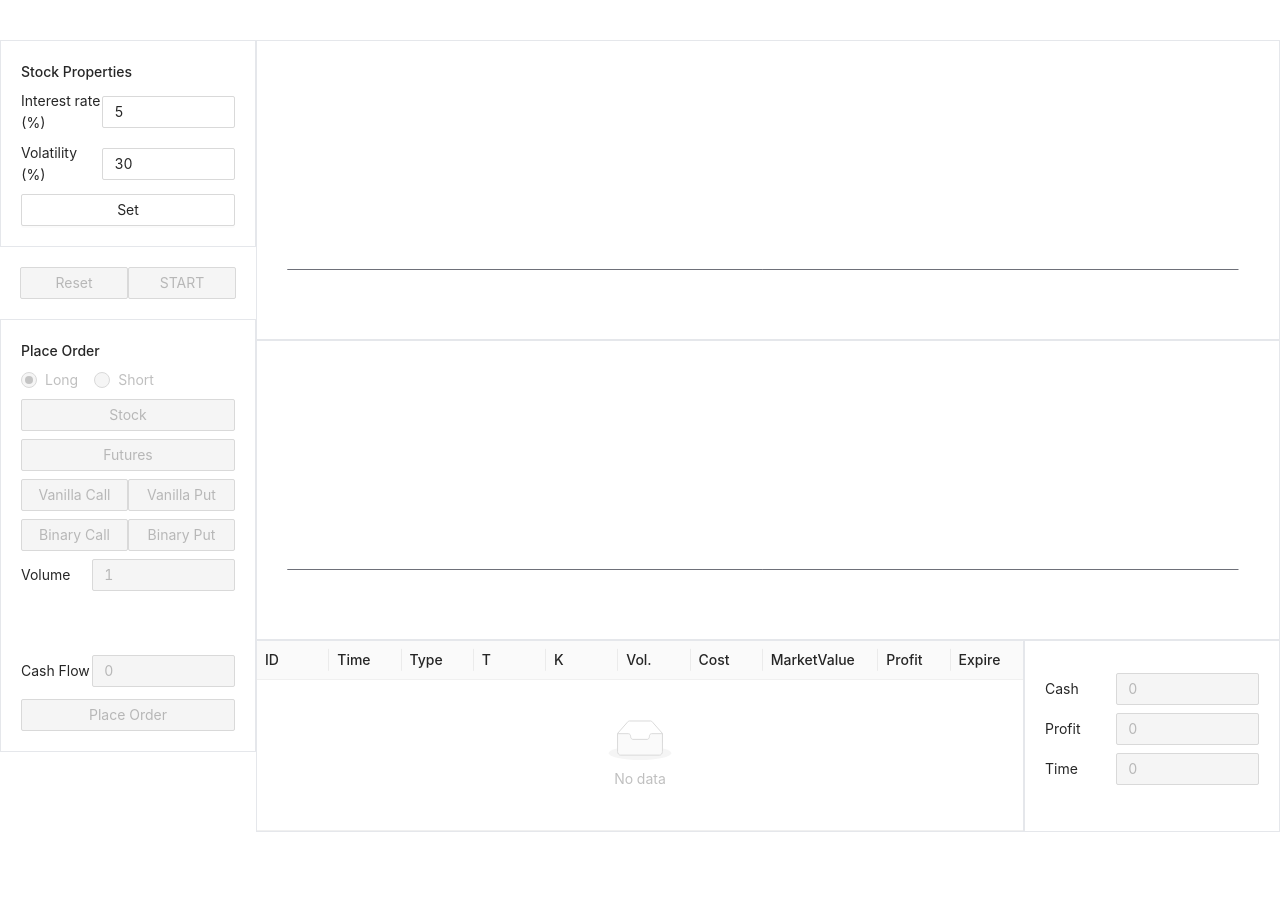
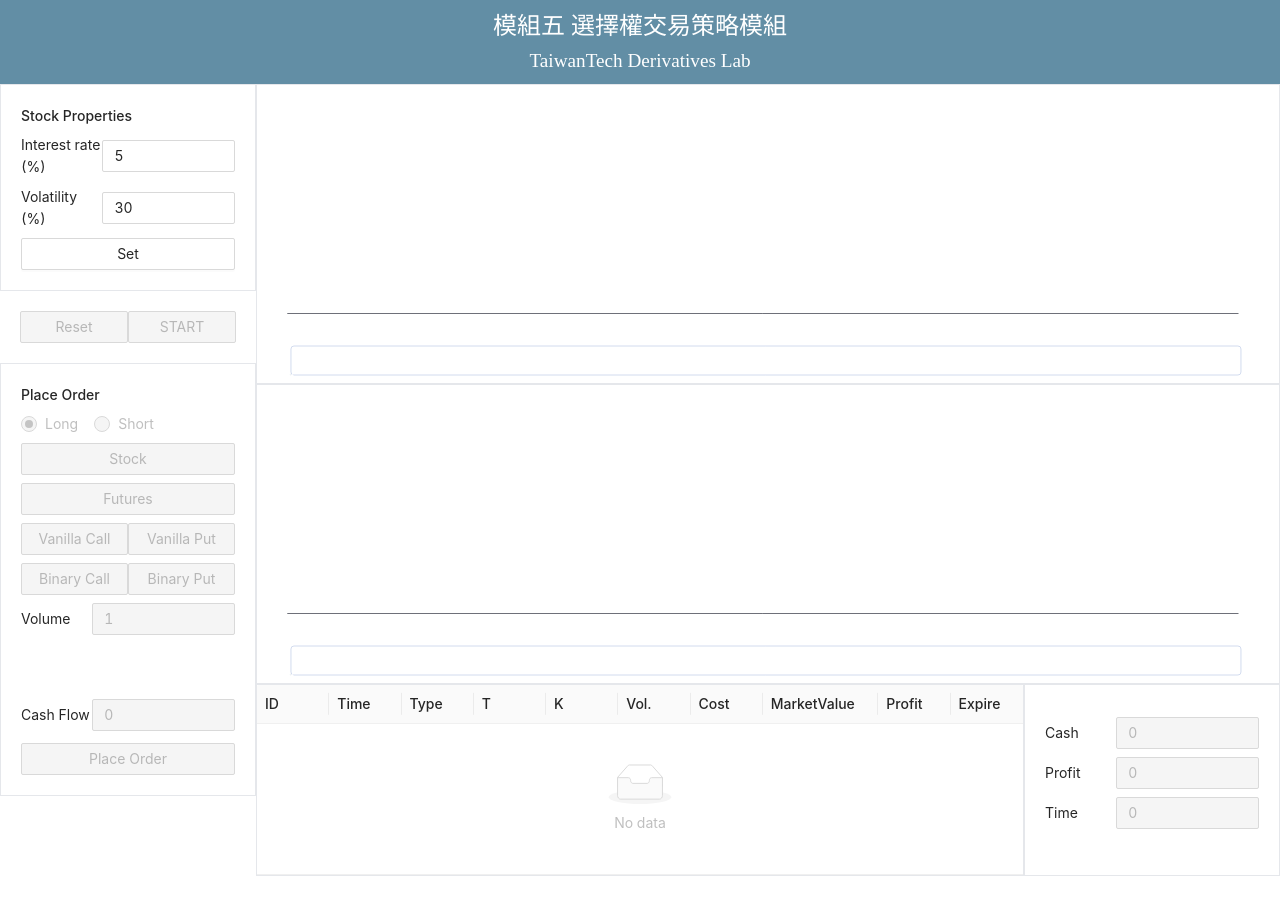
Before and after one commit to rueifong/module5, a React (Create React App) app: page / in a window 1280 px wide. Before the commit the page ends 872 px from the top, so only its background shows below. Built offline with nearby package versions, Linux system fonts and the light colour scheme.

Commit message:
feat：調整一些計算、加上最上方title

```diff
--- a/src/App.jsx
+++ b/src/App.jsx
@@ -66,7 +66,7 @@ const App = () => {
     <BrowserRouter>
       <div className="flex ">
         {/* {<RouterLink setToken={setToken} permission={['Q1-chart', 'replay-chart']} />} */}
-        <div className="flex-1 my-10 ">
+        <div className="flex-1 mb-10">
           <Switch>
             {/* <Route
               path="/login/"
--- a/src/pages/echart-example/bar-line/index.jsx
+++ b/src/pages/echart-example/bar-line/index.jsx
@@ -3,11 +3,10 @@ import ReactECharts from "echarts-for-react";
 import dayjs from "dayjs";
 
 const BarLineChart = ({
-  data = { xAxis: [], yAxis: [] },
+  data = { title: '', xAxis: [], yAxis: [], max: 100, min: 0 },
 }) => {
   console.log('data', data);
-  const [dataZoom, setDataZoom] = useState(10);
-  const [dateFormat, setDateFormat] = useState(4);
+  const [dataZoom, setDataZoom] = useState(1001);
   const options = {
     tooltip: {
       trigger: "axis",
@@ -50,26 +49,31 @@ const BarLineChart = ({
     yAxis: [
       {
         type: "value",
+        // name: (data.title) ? data.title : 'title',
+        // nameLocation: "middle",
+        // nameGap: 10,
+
         // scale: true,
         // name: "成交價",
+        // max: Math.max(data.max, Math.max(...data.yAxis)) + 10,
+        // min: Math.min(data.min, Math.min(...data.yAxis)) - 10,
       },
     ],
-    // dataZoom: [
-    //   {
-    //     show: true,
-    //     realtime: true,
-    //     startValue: dataZoom ? data.xAxis.length - dataZoom : 0,
-    //     endValue: data.xAxis.length - 1,
-    //     onChange: (val) => {
-    //       console.log(val);
-    //     },
-    //   },
-    // ],
+    dataZoom: [
+      {
+        show: true,
+        realtime: true,
+        startValue: dataZoom ? data.xAxis.length - dataZoom : 0,
+        endValue: data.xAxis.length - 1,
+        onChange: (val) => {
+          console.log(val);
+        },
+      },
+    ],
     series: [
       {
         name: "成交價",
         type: "line",
-        // step: "end",
         data: data.yAxis,
         endLabel: {
           show: true,
@@ -79,7 +83,6 @@ const BarLineChart = ({
           height: '3px',
           backgroundColor: 'red',
         },
-
         markPoint: {
           animation: false,
           symbol: 'circle',
--- a/src/pages/replay/index.jsx
+++ b/src/pages/replay/index.jsx
@@ -11,12 +11,16 @@ const ReplayChart = () => {
   const [StockPriceChart, setStockPriceChart] = useState({
     xAxis: [],
     yAxis: [],
+    max: 150,
+    min: 0,
   });
   const [ProfitChart, setProfitChart] = useState({
     xAxis: [],
     yAxis: [],
+    max: 100,
+    min: -100,
   });
-  const [tableData, setTableData] = useState([]);
+  let [tableData, setTableData] = useState([]);
   const [isSet, setIsSet] = useState(false);
   const [isStart, setIsStart] = useState(false);
   const [isStockPanel, setIsStockPanel] = useState(false);
@@ -25,25 +29,28 @@ const ReplayChart = () => {
   const [Y, setY] = useState([]);
   const [PY, setPY] = useState([]);
   const [t, setT] = useState([]);
-  const [S, setS] = useState([]);
+  let [S, setS] = useState([]);
+  let [it, setIt] = useState(1);
+  const [buttonText, setButtonText] = useState('START');
   const [interestRate, setInterestRate] = useState(5);
   const [volatility, setVolatility] = useState(30);
-  const [buttonText, setButtonText] = useState('START');
   const [type, setType] = useState(1);
-  const [it, setIt] = useState(0);
   const [longShort, setLongShort] = useState(1);
   const [volume, setVolume] = useState(1);
   const [strike, setStrike] = useState(100);
   const [maturity, setMaturity] = useState(1);
-  const [cashFlow, setCashFlow] = useState(0);
-  const [cash, setCash] = useState([]);
-  const [nPortfolio, setNPortfolio] = useState(0);
-  const [expireIt, setExpireIt] = useState([]);
-  const [marketPrice, setMarketPrice] = useState([]);
-  const [portfolioProfit, setPortfolioProfit] = useState([]);
-  const [profit, setProfit] = useState([]);
-  const [cost, setCost] = useState([]);
-  const [nt, setnt] = useState(1001);
+  let [cashFlow, setCashFlow] = useState(0);
+  let [nPortfolio, setNPortfolio] = useState(0);
+  let [expireIt, setExpireIt] = useState([]);
+  let [marketPrice, setMarketPrice] = useState([]);
+  let [portfolioProfit, setPortfolioProfit] = useState([]);
+  let [cash, setcash] = useState([]);
+  let [Cash, setCash] = useState(0);
+  let [profit, setprofit] = useState([]);
+  let [Profit, setProfit] = useState(0);
+  let [Time, setTime] = useState(0);
+  let [cost, setCost] = useState([]);
+  const [nt] = useState(1001);
 
   // const nt = 1001;
   let t_now = [];
@@ -57,7 +64,21 @@ const ReplayChart = () => {
     setIsStart(false);
     setCurrentStatus(-1);
     setButtonText('START');
-    setStockPriceChart({});
+    setStockPriceChart({
+      title: 'Stock Price',
+      xAxis: [],
+      yAxis: [],
+      max: 150,
+      min: 0,
+    });
+    setProfitChart({
+      title: 'Profit',
+      xAxis: [],
+      yAxis: [],
+      max: 100,
+      min: -100,
+    });
+    setTableData([]);
   }
 
   // Start 按鈕按下
@@ -107,14 +128,22 @@ const ReplayChart = () => {
         newY.push(Y[c]);
         newPY.push(PY[c]);
         setIt(c);
+        it = c;
         setStockPriceChart({
+          title: 'Stock Price',
           xAxis: X,
           yAxis: newY,
+          max: 150,
+          min: 0,
         });
         setProfitChart({
+          title: 'Profit',
           xAxis: X,
           yAxis: newPY,
+          max: 100,
+          min: -100,
         });
+        updatePortfolioTable();
         c++;
         console.log(c, it, X.length);
       } else {
@@ -176,24 +205,24 @@ const ReplayChart = () => {
 
   // Place Order 按鈕按下
   const PlaceOrderPushed =  () => {
-    let n = nPortfolio;
     // 宣告 tableData[] 表示第 nPortfolio 筆下單資訊表 (共 10 個欄位)
-    let i = n + 1;
+    let i = nPortfolio + 1;
     let table = [];
     table[1] = i;
     setNPortfolio(i);
+    nPortfolio = i;
     table[2] = t[it];
-    table[3] = type;
+    let typeArray = [0, 'Stock', 'Futures', 'Vanilla Call', 'Vanilla Put' ,'Binary Call', 'Binary Put'];
+    table[3] = typeArray[type];
 
-    let expireIt_now = [];
+    let expireIt_now = expireIt;
     let expireInd;
     let T;
     let K;
-    let CashFlow;
-    let cash_now = [];
-    let portfolio = [];
-    let market = [];
-    let profit_now = [];
+    let CashFlow = cashFlow;
+    let cash_now = cash;
+    let portfolio = portfolioProfit;
+    let market = marketPrice;
     let tau = [];
     let ind = [];
     let v;
@@ -209,11 +238,16 @@ const ReplayChart = () => {
       table[5] = K;
     }
     setExpireIt(expireIt_now);
-    let vol = volume
+    expireIt = expireIt_now;
+    let vol = volume;
+    let profit_now = profit;
+    let cost_now = cost;
     table[6] = vol * longShort;
-    cost[i] = -cashFlow;
-    table[7] = -cashFlow;
-    table[8] = -cashFlow;
+    cost_now[i] = -CashFlow;
+    setCost(cost_now);
+    cost = cost_now;
+    table[7] = -CashFlow;
+    table[8] = -CashFlow;
     table[9] = 0;
     // 將 tableData 資料填入 portfolioTable 第 i 列
     setTableData(t => [...t, {
@@ -228,7 +262,6 @@ const ReplayChart = () => {
       profit: table[9],
       expire: table[10],
     }]);
-    console.log(tableData);
     let r = interestRate / 100;
     let dt = 1 / (nt - 1);
     let tt = [];
@@ -236,15 +269,13 @@ const ReplayChart = () => {
       tt[j + 1] = j * dt;
     }
     for (let j = it; j <= nt; j++) {
-      cash_now[j] = 0;
-      cash_now[j] = cash_now[j] + cashFlow * Math.exp(r * tt[j - it + 1]);
+      cash_now[j] = cash_now[j] + CashFlow * Math.exp(r * tt[j - it + 1]);
     }
     portfolio[i] = [];
     if (type == 1) {
       CashFlow = (longShort * S[nt] * vol);
-      cash_now[nt] = 0;
-      cash_now[nt] = cash_now[nt] + cashFlow;
-      portfolio[i][nt] = cashFlow - cost[i]
+      cash_now[nt] = cash_now[nt] + CashFlow;
+      portfolio[i][nt] = CashFlow - cost_now[i]
     } else {
       for (let j = 0; j <= (nt - expireInd); j++) {
         tt[j + 1] = j * dt;
@@ -267,9 +298,8 @@ const ReplayChart = () => {
           break;
       }
       for (let j = expireInd; j <= nt; j++) {
-        cash_now[j] = 0;
-        cash_now[j] = cash_now[j] + cashFlow * Math.exp(r * tt[j - expireInd + 1]);
-        portfolio[i][j] = cashFlow - cost[i];
+        cash_now[j] = cash_now[j] + CashFlow * Math.exp(r * tt[j - expireInd + 1]);
+        portfolio[i][j] = CashFlow - cost_now[i];
       }
     }
 
@@ -277,7 +307,7 @@ const ReplayChart = () => {
     if (type == 1) {
       for (let j = it; j <= (nt - 1); j++) {
         market[i][j] = longShort * S[j] * vol;
-        portfolio[i][j] = market[i][j] - cost[i];
+        portfolio[i][j] = market[i][j] - cost_now[i];
       }
     } else {
       for (let j = 0; j <= (expireInd - 1 - it); j++) {
@@ -317,23 +347,29 @@ const ReplayChart = () => {
       }
       for (let j = it; j <= (expireInd - 1); j++) {
         market[i][j] = longShort * price[j - it + 1] * vol;
-        portfolio[i][j] = market[i][j] - cost[i];
+        portfolio[i][j] = market[i][j] - cost_now[i];
       }
     }
     setMarketPrice(market);
+    marketPrice = market;
     for (let j = 1; j <= nt; j++) {
-      profit_now[j] = 0;
       for (let k = 1; k <= nPortfolio; k++) {
         profit_now[j] = profit_now[j] + marketPrice[k][j] + cash_now[j];
       }
     }
     setPortfolioProfit(portfolio);
-    setProfit(profit_now);
-    console.log('newY2', profit_now, cash_now);
+    portfolioProfit = portfolio;
+    setprofit(profit_now);
+    profit = profit_now;
+    setCashFlow(CashFlow);
+    cashFlow = CashFlow;
+    setcash(cash_now);
+    cash = cash_now;
+    setCash(cash_now[it]);
+    Cash = cash_now[it];
     setPY(profit_now.slice(1));
-    setCashFlow(CashFlow);
-    setCash(cash_now);
-    // setCash(cash_now[it]);
+    console.log('profit_now', profit_now);
+    console.log('cash_now', cash_now);
   }
 
   // 下單面板初始化設定
@@ -345,6 +381,7 @@ const ReplayChart = () => {
     setStrike(100);
     setMaturity(1);
     setCashFlow(-S[it]);
+    cashFlow = -S[it];
     updateOrderPanel(type);
   }
 
@@ -375,23 +412,34 @@ const ReplayChart = () => {
         price = binaryPrice(S0, K, r, v, tau, 11 - 2 * typeNow);
         break;
     }
+
     setCashFlow(-longShort * price * vol);
+    cashFlow = -longShort * price * vol;
   }
 
   // 更新 Portfolio Table
   const updatePortfolioTable = () => {
-    // setCash(cash[it]);
+    setCash(cash[it]);
+    Cash = cash[it];
+    setProfit(profit[it]);
     Profit = profit[it];
+    setTime(t[it]);
     Time = t[it];
+    let portfolioTable = tableData;
+    console.log('portfolioTable', portfolioTable);
+    console.log('nPortfolio', nPortfolio);
     if (nPortfolio > 0) {
       for (let i = 1; i <= nPortfolio; i++) {
-        portfolioTable[i, 8] = marketPrice[i, it];
-        portfolioTable[i, 9] = portfolioProfit [i, it];
-        if (expireIt[i] < it) {
-          portfolioTable[i, 10] = 'X';
+        // console.log('portfolioTable2', i, portfolioTable[i].marketValue, marketPrice);
+        portfolioTable[i-1].marketValue = marketPrice[i][it];
+        portfolioTable[i-1].profit = portfolioProfit[i][it];
+        // if (expireIt[i] < it) {
+        //   portfolioTable[i].expire = 'X';
+        // }
       }
     }
-    }
+    setTableData(portfolioTable);
+    tableData = portfolioTable;
   }
 
   // 產生股價
@@ -421,12 +469,20 @@ const ReplayChart = () => {
     setX(t_now.slice(1));
     setY(s.slice(1));
     setPY(py.slice(1));
+    setcash(py);
+    cash = py;
+    setprofit(py);
+    profit = py;
     setT(t_now);
     setS(s);
+    S = s;
     setIsSet(true);
     setIsStart(true);
     setCurrentStatus(0);
     setIsStockPanel(true);
+
+    console.log('GBM', S, s, it);
+
     initialOrderPanel();
   }
 
@@ -470,8 +526,14 @@ const ReplayChart = () => {
   }
 
   return (
+    <>
+      <div style={{ backgroundColor: '#628ea5', padding: '0.5rem' }}>
+        <h1 className="text-center mb-0" style={{ fontFamily: 'Microsoft Yahei', fontWeight: 500, fontSize: '1.5rem', color: '#fff' }}>
+        模組五 選擇權交易策略模組
+        </h1>
+        <p className="text-center mb-0" style={{ fontFamily: 'Microsoft Yahei', fontSize: '2.4vmin', color: '#fff' }}>TaiwanTech Derivatives Lab</p>
+      </div>
       <div className="flex">
-
         {/* 設定 */}
         <div className="w-1/5">
           <div className="border p-5">
@@ -621,20 +683,21 @@ const ReplayChart = () => {
             <div className="w-1/4 p-5 border py-8">
               <div className="flex items-center mb-2">
                 <span className="w-1/3">Cash</span>
-              <Input disabled={true} type="number" className="w-2/3" value={cashFlow} />
+                <Input disabled={true} type="number" className="w-2/3" value={Cash} />
               </div>
               <div className="flex items-center mb-2">
                 <span className="w-1/3">Profit</span>
-              <Input disabled={true} type="number" className="w-2/3" value={cashFlow} />
+                <Input disabled={true} type="number" className="w-2/3" value={Profit} />
               </div>
               <div className="flex items-center">
                 <span className="w-1/3">Time</span>
-              <Input disabled={true} type="number" className="w-2/3" value={cashFlow} />
+                <Input disabled={true} type="number" className="w-2/3" value={Time} />
               </div>
             </div>
           </div>
         </div>
       </div>
+    </>
   );
 };
 
```
Lines whose indentation alone changed are shown as unchanged.
